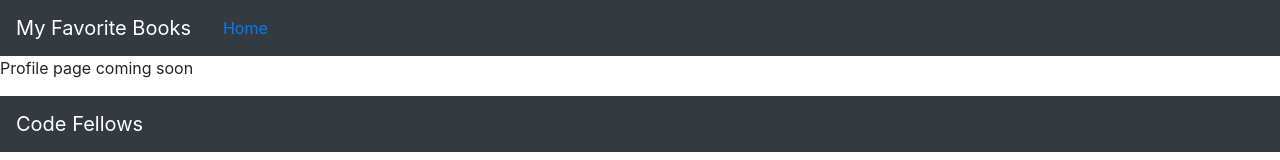
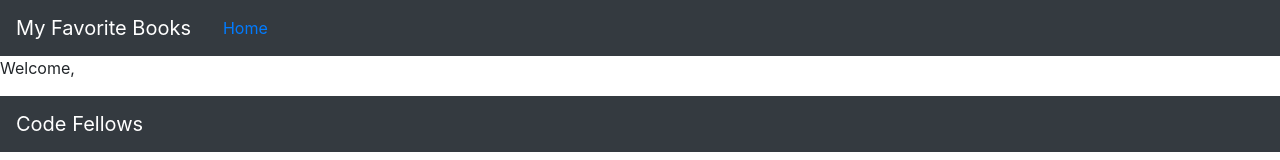
Before and after one commit to lin-mc-mak/can-of-books-frontend, a React (Create React App) app: page /profile in a window 1280 px wide. Shown: the top 160 px of the page. Built offline with nearby package versions, Linux system fonts and the light colour scheme; no server answers.

Commit message:
almost finished lab-11

```diff
--- a/src/App.js
+++ b/src/App.js
@@ -17,6 +17,7 @@ class App extends React.Component {
     super(props);
     this.state = {
       user: null,
+      // user: {}
       books: [],
     }
   }
@@ -46,8 +47,8 @@ class App extends React.Component {
 
 
   render() {
-    console.log(this.state.user);
-    console.log('app state',this.state);
+    // console.log(this.state.user);
+    // console.log('app state',this.state);
     return (
       <>
         <Router>
@@ -69,9 +70,9 @@ class App extends React.Component {
 
             </Route>
 
-            {/* TODO: add a route with a path of '/profile' that renders a `Profile` component */}
             <Route exact path='/profile'>
               <Profile
+                user={this.state.user}
                 books={this.state.books} />
             </Route>
 
--- a/src/Header.js
+++ b/src/Header.js
@@ -1,7 +1,9 @@
 import React from 'react';
-import { Navbar, NavItem } from 'react-bootstrap';
+import { Navbar, NavItem, Container } from 'react-bootstrap';
 import { Link } from "react-router-dom";
 import './Header.css';
+import LogoutButton from './LogoutButton';
+
 
 class Header extends React.Component {
   render() {
@@ -10,7 +12,13 @@ class Header extends React.Component {
         <Navbar.Brand>My Favorite Books</Navbar.Brand>
         <NavItem><Link to="/" className="nav-link">Home</Link></NavItem>
         {/* TODO: if the user is logged in, render a navigation link to profile page */}
-        {/* TODO: if the user is logged in, render the `LogoutButton` */}
+        {
+        this.props.user &&
+        <Container>
+        <NavItem><Link to="/profile" className="nav-link">Profile</Link></NavItem>
+        <LogoutButton/>
+        </Container>
+        }
       </Navbar>
     )
   }
--- a/src/LoginButton.js
+++ b/src/LoginButton.js
@@ -16,7 +16,7 @@ export default class LoginButton extends React.Component {
   }
 
   render() {
-    console.log(this.props)
+    // console.log(this.props)
     if(this.state.buttonClicked){
       return <LoginForm handleUsernameInput={this.props.handleUsernameInput}/>
     } else {
--- a/src/LoginForm.js
+++ b/src/LoginForm.js
@@ -19,13 +19,17 @@ class LoginForm extends Component {
     this.props.handleUsernameInput(this.state.username);
   }
   render() {
-    console.log(this.state)
+    // console.log(this.state)
     /* TODO: create a "simple" login form that collects username and and email, and lets parent component know when form has been submitted */
     return (
       <Form onSubmit={this.handleSubmit}>
         <Form.Group className="mb-3" controlId="formBasicEmail">
           <Form.Label>Email address</Form.Label>
           <Form.Control type="text" placeholder="Enter email" onChange={this.handleTypeUsername} />
+
+          {/* <Form.Label>Username: </Form.Label>
+          <Form.Control type="text" placeholder="Enter username" onChange={this.handleTypeUsername} /> */}
+
           <Button type='submit'>Login</Button>
           <Form.Text className="text-muted" >
             We'll maybe not never share your email with anyone else. Not shady.
--- a/src/Profile.js
+++ b/src/Profile.js
@@ -5,7 +5,9 @@ class Profile extends Component {
   render() {
     /* TODO: render information about logged in user */
     /* STRETCH TODO: if no logged in user then redirect home */
-    return <p>Profile page coming soon</p>
+
+    console.log('props in profile.js - ', this.props);
+    return <p>Welcome, {this.props.user}</p>
   }
 };
 
```
